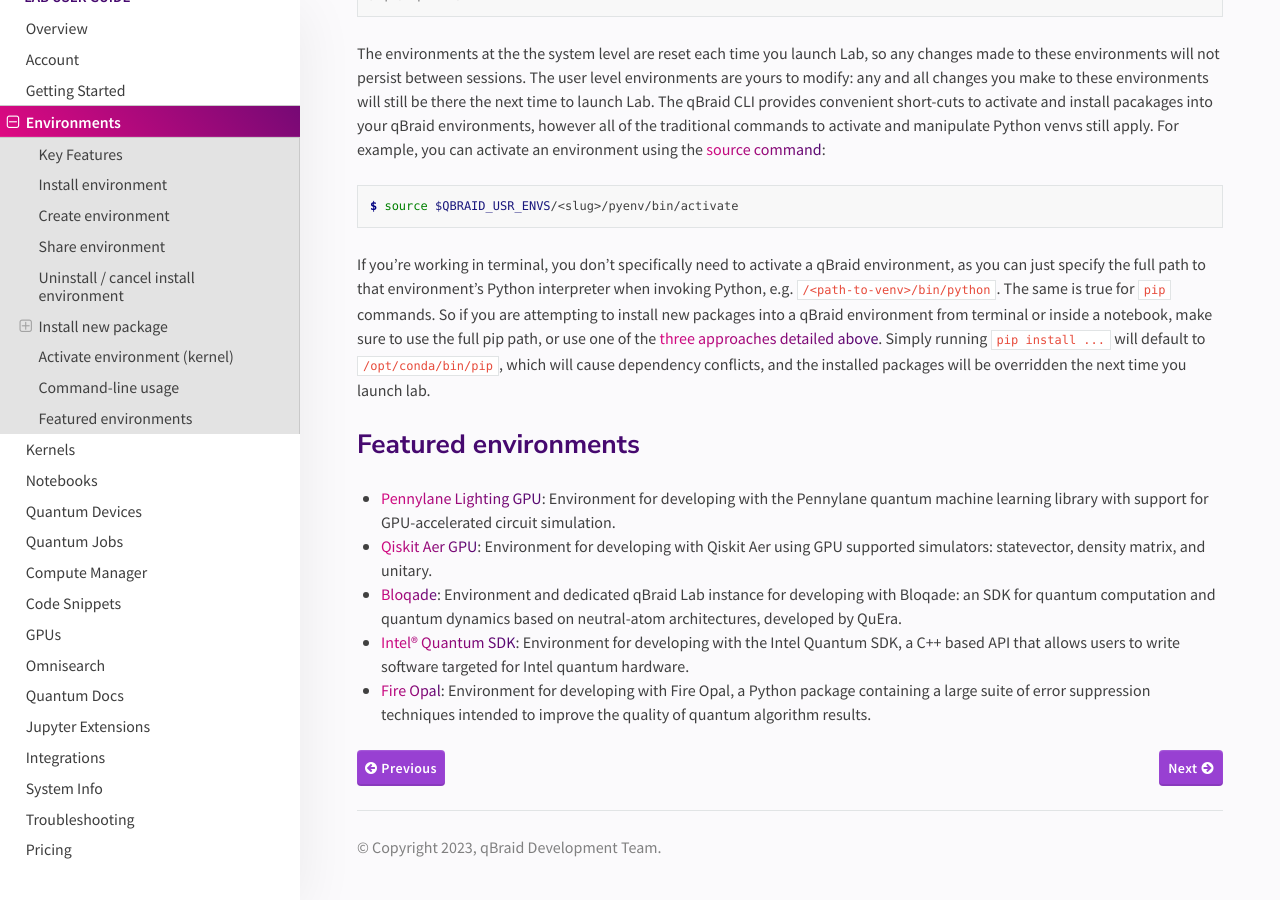
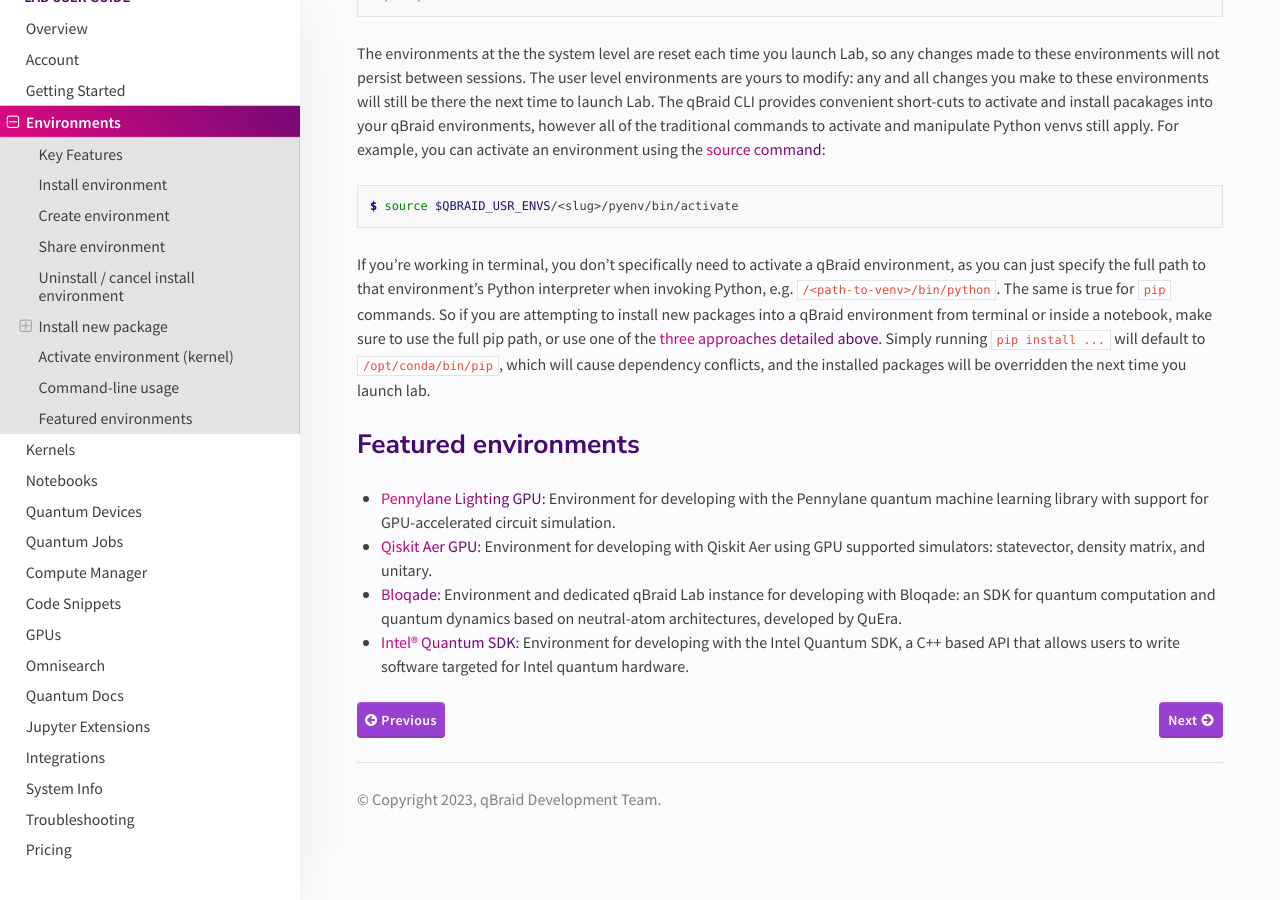
Before and after one commit to qBraid/qBraid-Lab, a Sphinx documentation site: the page built from docs/lab/environments.rst, in a window 1280 px wide and 900 px high, scrolled down 8190 px. Built offline with Sphinx 7.4.7 and the Read the Docs theme 2.0.0, drawn with Linux system fonts in a browser that asks for light colours; after the commit the page ends 9042 px from its top, so only the background shows below that.

Commit message:
remove fire opal tmp

```diff
--- a/docs/conf.py
+++ b/docs/conf.py
@@ -31,6 +31,7 @@
     "*.pytest_cache",
     "*.ipynb_checkpoints",
     "*tests",
+    "*lab/fire_opal.rst"
 ]
 
 # -- Options for HTML output -------------------------------------------------
--- a/docs/lab/environments.rst
+++ b/docs/lab/environments.rst
@@ -290,4 +290,3 @@
 - `Qiskit Aer GPU <gpu.html#qiskit-aer>`_: Environment for developing with Qiskit Aer using GPU supported simulators: statevector, density matrix, and unitary.
 - `Bloqade <bloqade.html>`_: Environment and dedicated qBraid Lab instance for developing with Bloqade: an SDK for quantum computation and quantum dynamics based on neutral-atom architectures, developed by QuEra.
 - `Intel® Quantum SDK <intel.html>`_: Environment for developing with the Intel Quantum SDK, a C++ based API that allows users to write software targeted for Intel quantum hardware.
-- `Fire Opal <fire_opal.html>`_: Environment for developing with Fire Opal, a Python package containing a large suite of error suppression techniques intended to improve the quality of quantum algorithm results.
```
